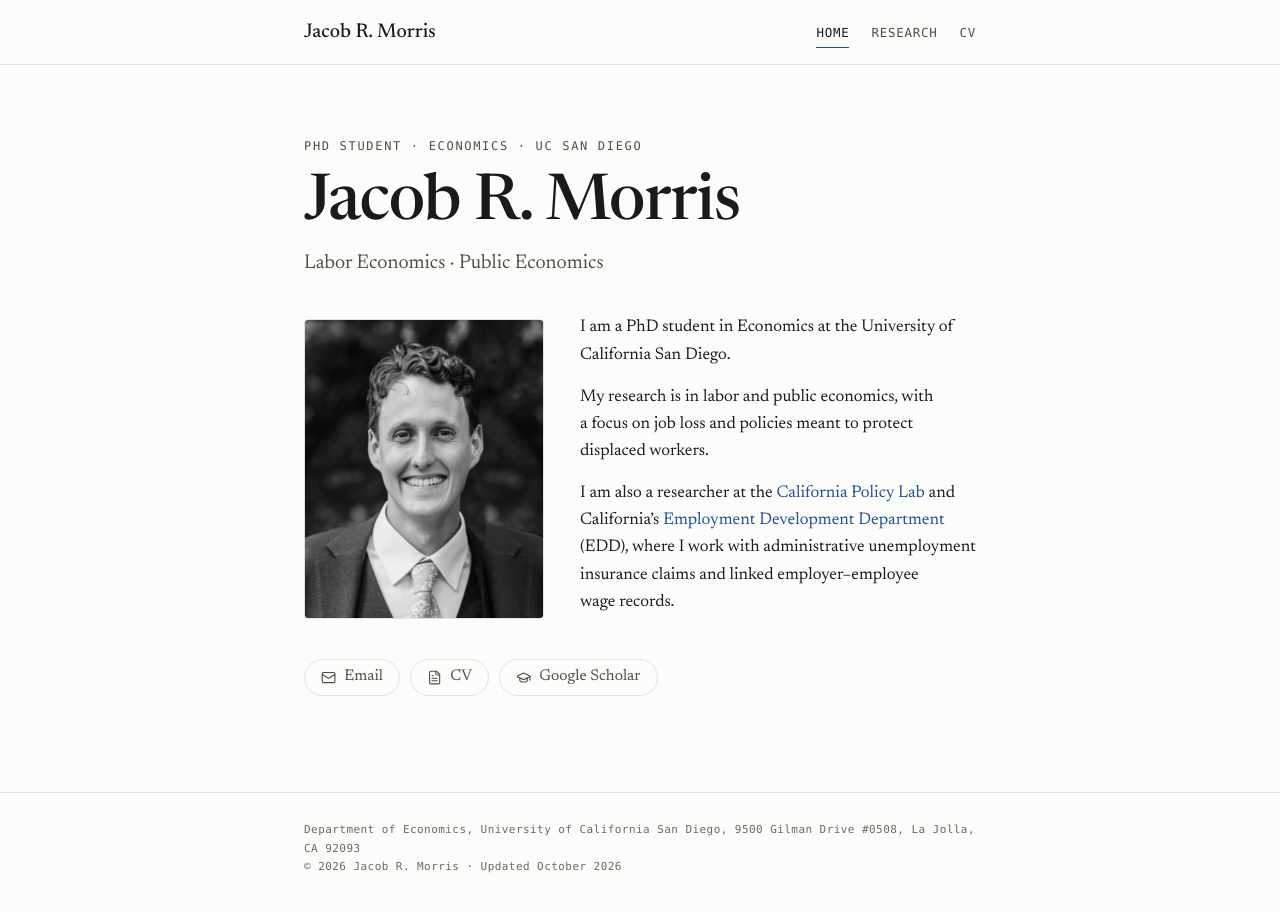
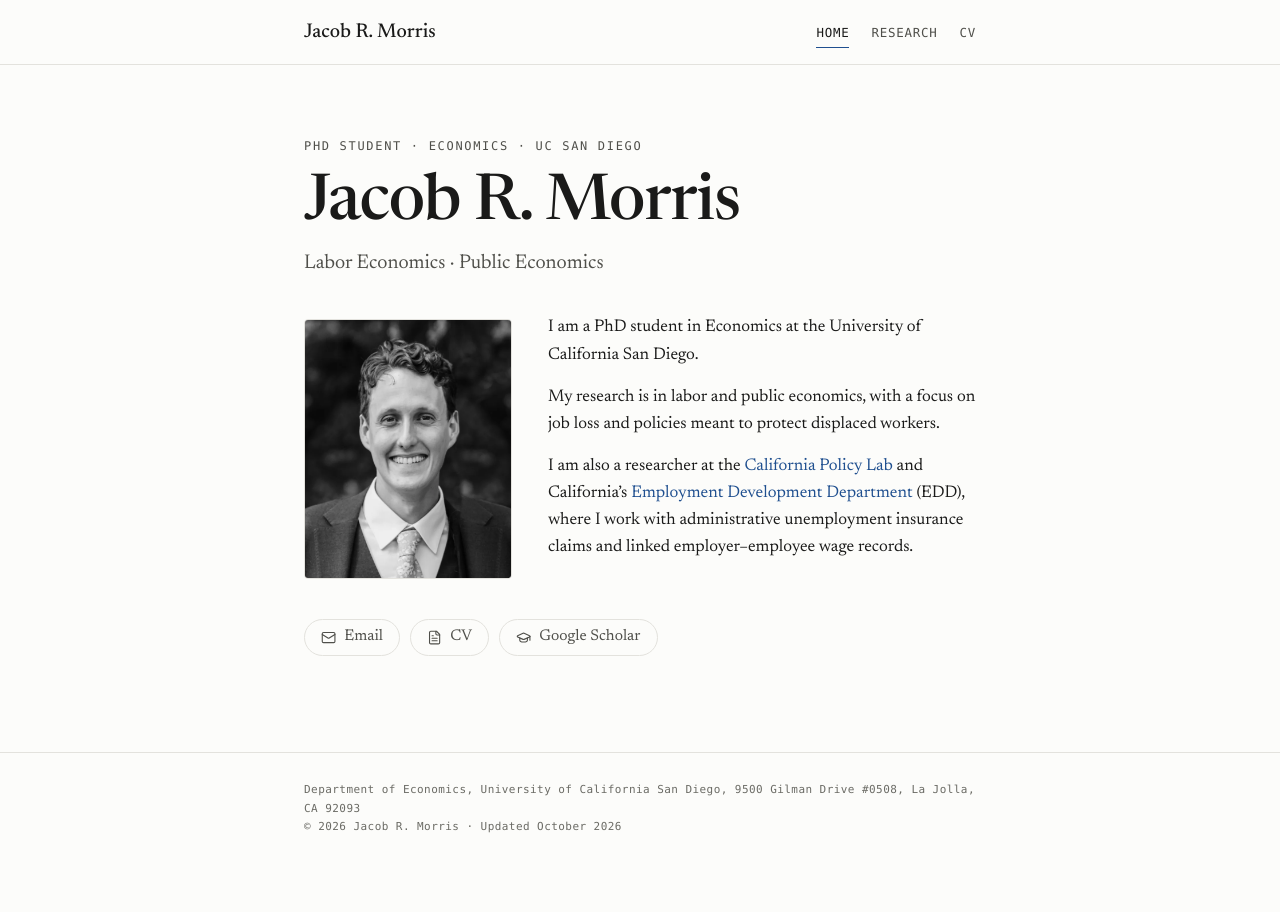
Before and after one commit to jacobrmorris/jacobrmorris.github.io, a Jekyll site: the page built from index.html, in a window 1280 px wide and 933 px high. Shown: the top 912 px of the window. Built offline with Jekyll 4.4.1, drawn with Linux system fonts in a browser that asks for light colours.

Commit message:
Draft: photo a little smaller (13rem)
Co-Authored-By: Claude Opus 5.5 (1M context) <noreply@anthropic.com>

```diff
--- a/assets/css/site.css
+++ b/assets/css/site.css
@@ -273,7 +273,7 @@ main {
 
 .intro {
   display: grid;
-  grid-template-columns: 15rem minmax(0, 1fr);
+  grid-template-columns: 13rem minmax(0, 1fr);
   gap: 2.25rem;
   align-items: start;
   margin-top: 2.5rem;
```
